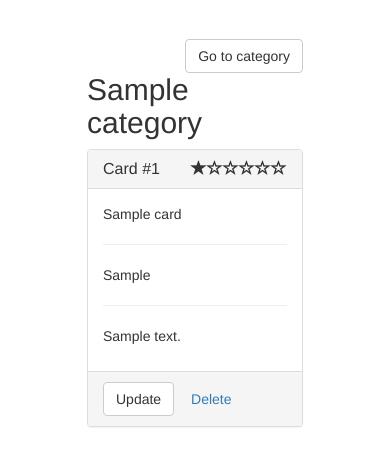
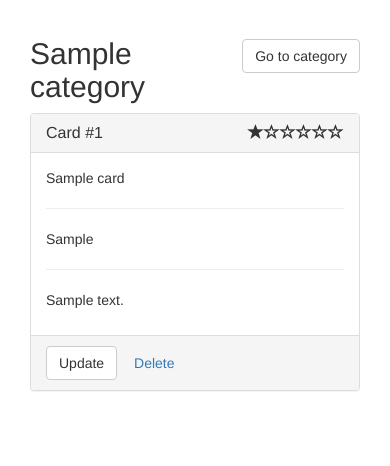
Before and after one commit to joeig/memodrop, a Django app: page /cards/1/ in a window 390 px wide. Shown: the part 54-520 px from the top of the page. Run offline with Django 3.2, Linux system fonts and the light colour scheme; tables that the repository leaves empty hold one stand-in row (values such as "Sample post"); some libraries are stand-ins or nearby versions.

Commit message:
Fix responsive widths

```diff
--- a/cards/templates/cards/card_detail.html
+++ b/cards/templates/cards/card_detail.html
@@ -3,7 +3,7 @@
 {% load area_rating %}
 {% block title %}{{ card }}{% endblock %}
 {% block content %}
-    <div id="braindump-detail">
+    <div id="braindump-detail" class="col-lg-8 col-lg-offset-2">
         <div id="category">
             <h2>
                 <div class="pull-right">
--- a/categories/static/braindump.css
+++ b/categories/static/braindump.css
@@ -1,9 +1,3 @@
-#braindump,
-#braindump-detail {
-    width: 60%;
-    margin: auto;
-}
-
 #braindump #hint,
 #braindump #answer {
     display: none;
--- a/categories/templates/braindump_index.html
+++ b/categories/templates/braindump_index.html
@@ -5,7 +5,7 @@
     <h1>Braindump</h1>
     <div class="row">
         {% for category in category_list %}
-            <div class="col-xs-6 col-lg-4">
+            <div class="col-xs-12 col-lg-4">
                 <div class="braindump-category">
                     <h2>
                         {{ category.name }}
--- a/categories/templates/braindump_session.html
+++ b/categories/templates/braindump_session.html
@@ -3,7 +3,7 @@
 {% load area_rating %}
 {% block title %}Braindump: {{ card.category }}{% endblock %}
 {% block content %}
-    <div id="braindump">
+    <div id="braindump" class="col-lg-8 col-lg-offset-2">
         <div id="category">
             <h2>
                 <div class="pull-right">
```
